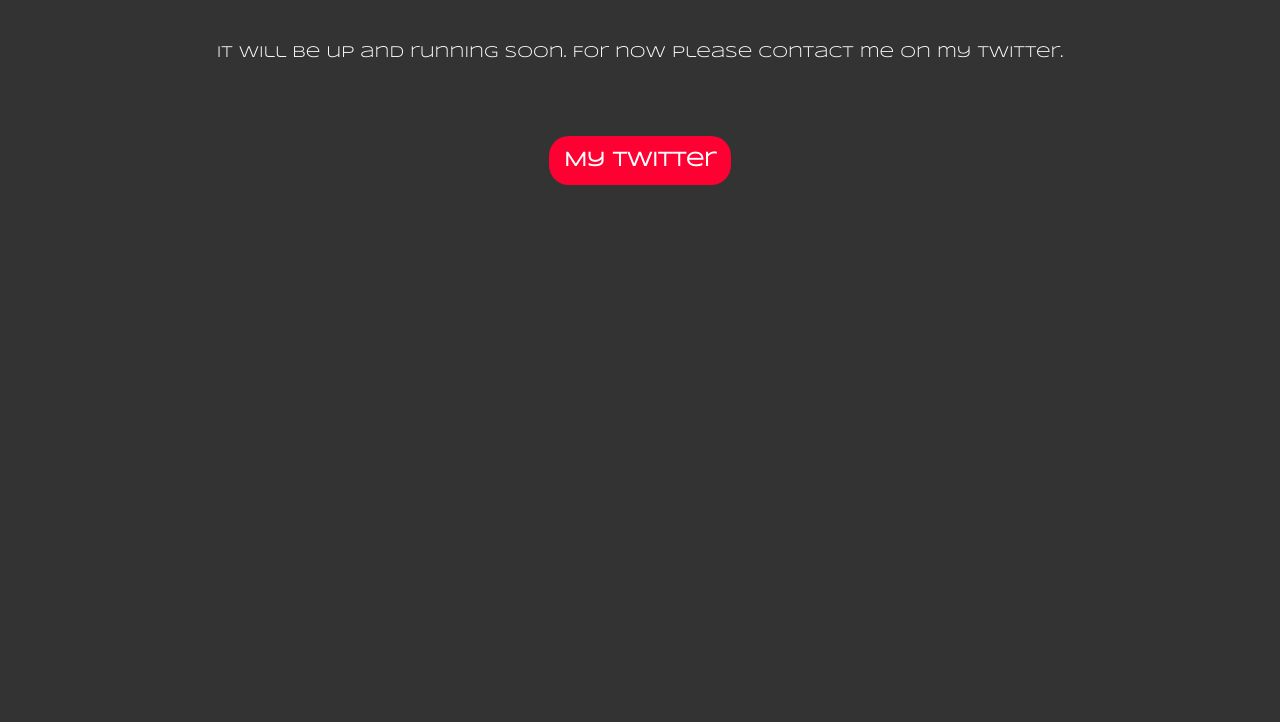
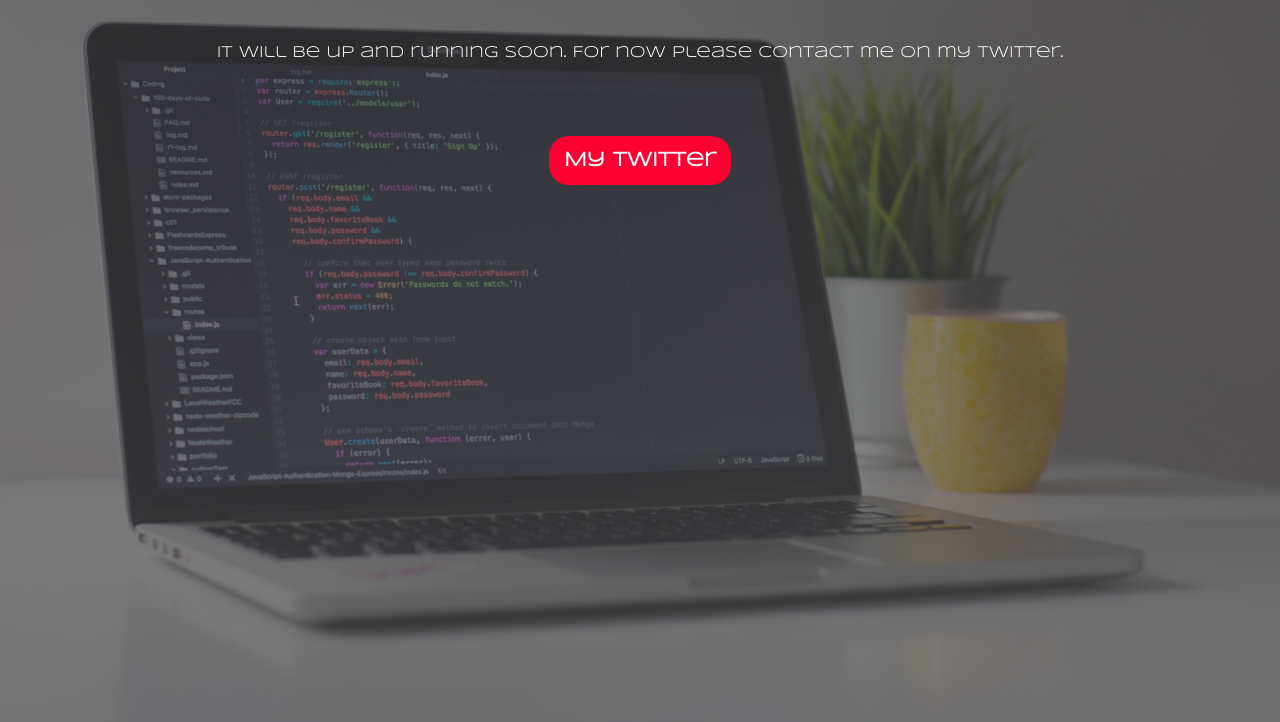
Before and after one commit to lemuelpjr/lp-old-landing-page, a plain HTML site: page index.html in a window 1280 px wide. Shown: the part 78-800 px from the top of the page. Drawn offline with nearby package versions, Linux system fonts and the light colour scheme.

Commit message:
changed background and some colors

```diff
--- a/css/style.css
+++ b/css/style.css
@@ -4,8 +4,11 @@
   box-sizing: border-box;
 }
 
-body {
-  background-color: #333;
+header {
+  height: 100vh;
+  background-image: linear-gradient(to right bottom, rgba(51, 51, 51, 0.7), rgba(85, 85, 85, 0.7)), url(../img/work-desk.jpg);
+  background-size: cover;
+  background-position: center;
   color: #fff;
   text-align: center;
   font-family: 'Syncopate', sans-serif;
--- a/index.html
+++ b/index.html
@@ -16,11 +16,15 @@
 </head>
 
 <body>
-  <h1 class="alert-msg">This website is under construction.</h1>
+  <header class="header">
+    <div class="info">
+      <h1 class="alert-msg">This website is under construction.</h1>
 
-  <p class="contact-msg">It will be up and running soon. For now please contact me on my Twitter.</p>
+      <p class="contact-msg">It will be up and running soon. For now please contact me on my Twitter.</p>
 
-  <a href="https://twitter.com/lemuelpjr" target="_blank" class="contact-btn">My Twitter</a>
+      <a href="https://twitter.com/lemuelpjr" target="_blank" class="contact-btn">My Twitter</a>
+    </div>
+  </header>
 
 </body>
 
```
